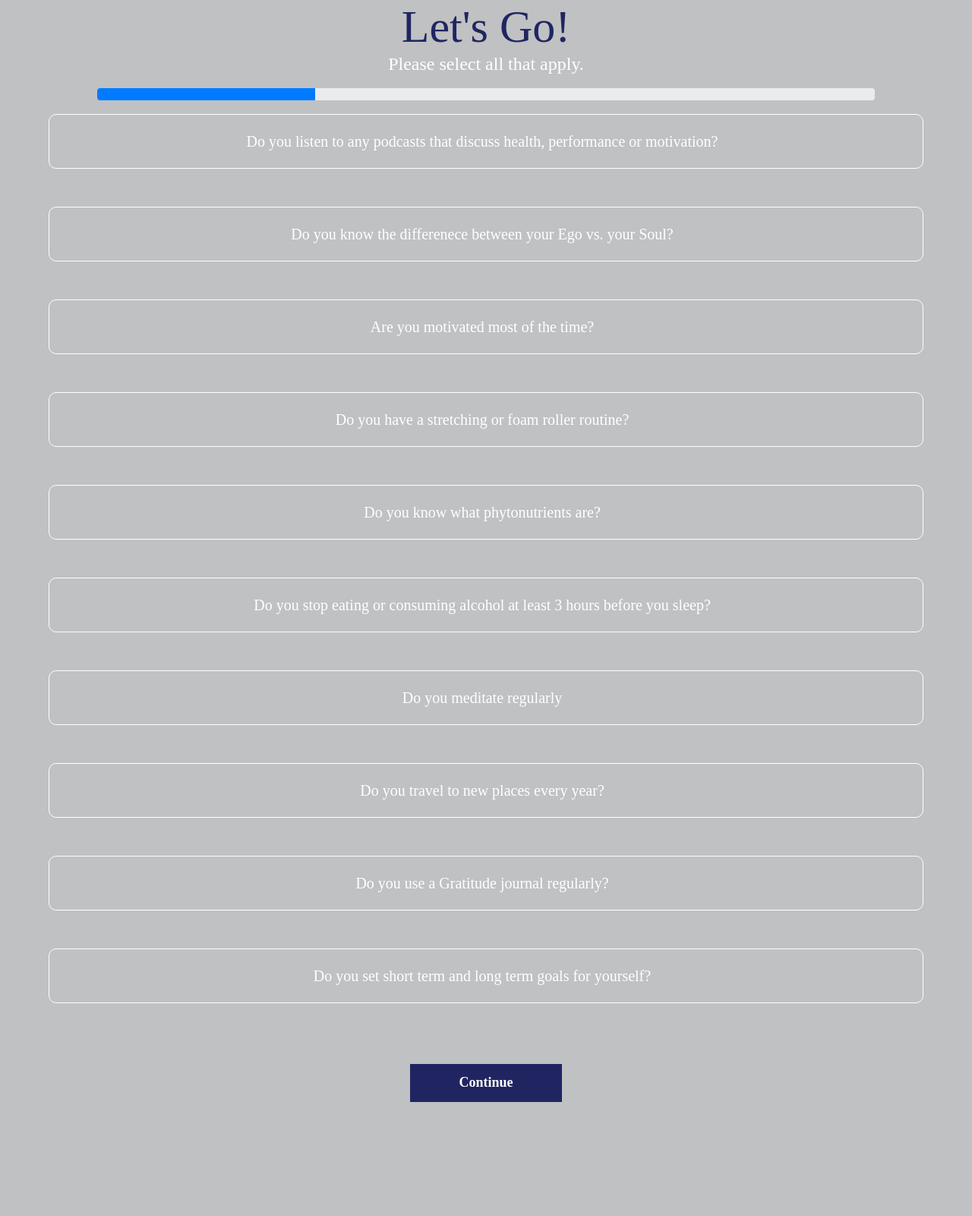
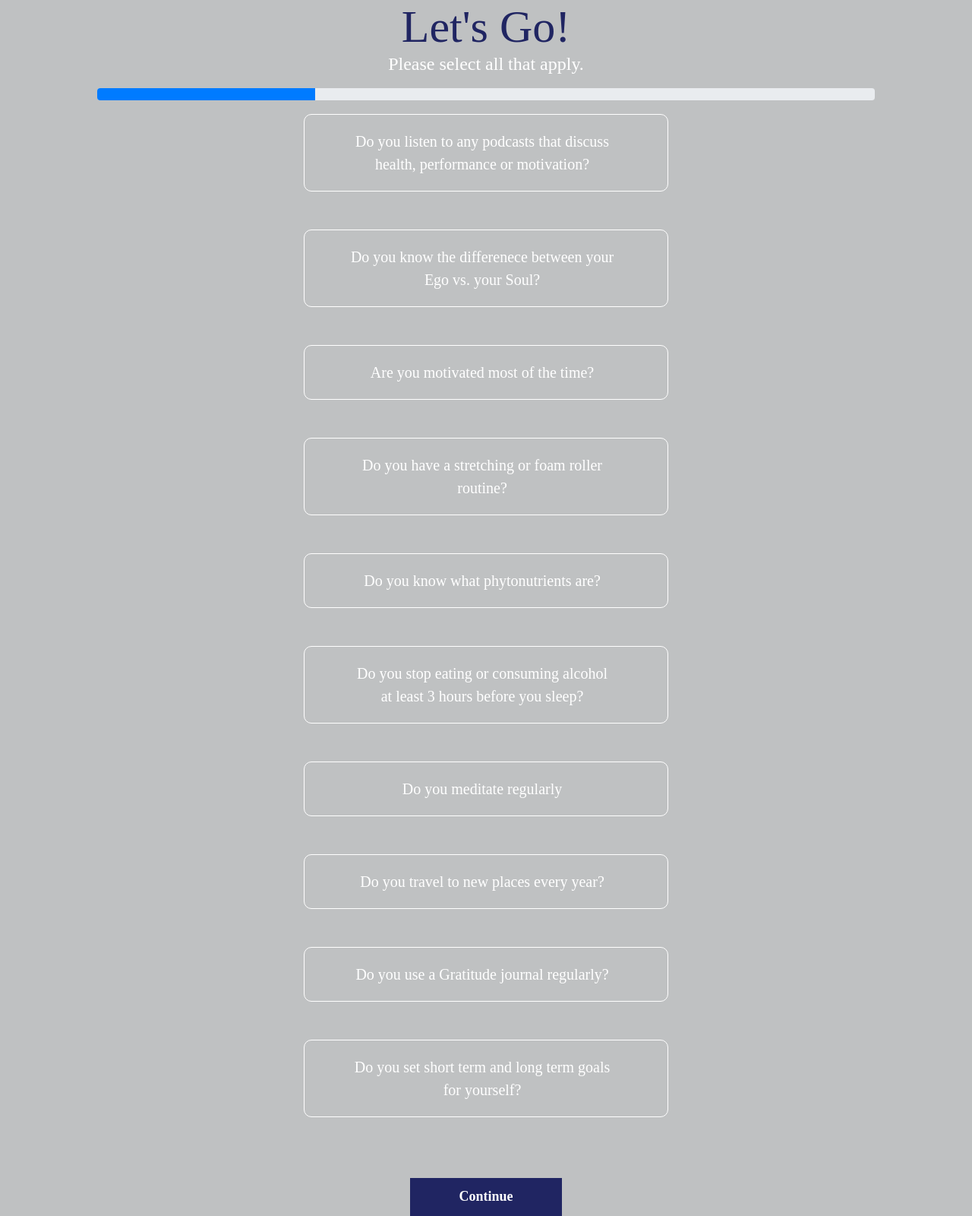
Before and after one commit to justinbather/lazarus-method, a Django app: page /accounts/onboarding/2 in a window 1280 px wide. Shown: the whole page at 76% size. Before the commit the page ends 1450 px from the top, so only its background shows below. Run offline with Django 4.2, Linux system fonts and the light colour scheme; the visitor is signed in with stand-in values (Sample User, id 1); data comes from the database, SQL or seed files in the repository; parts of the project's set-up code (start-up, migrations or seed data) failed here and were passed over; some web fonts are replaced.

Commit message:
onboarding task container max width 482px

```diff
--- a/accounts/templates/onboarding/onboarding2.html
+++ b/accounts/templates/onboarding/onboarding2.html
@@ -22,7 +22,7 @@
                             <!--
                         <li><input type="checkbox" name="question_true" id="{{ question.id }}" value="{{question.id}}"> {{question.question}} </li>
                     -->
-                        <li style="width:90vw;">
+                        <li style="width:90vw; max-width: 480px;">
                             <label type="checkbox" for="{{question.id}}">
                                 <input type="checkbox" id="{{question.id}}" name="question_true" value="{{question.id}}">
                                 {{question.question}}
--- a/accounts/templates/onboarding/onboarding3.html
+++ b/accounts/templates/onboarding/onboarding3.html
@@ -22,7 +22,7 @@
                             <!--
                         <li><input type="checkbox" name="question_true" id="{{ question.id }}" value="{{question.id}}"> {{question.question}} </li>
                     -->
-                        <li style="width:90vw;">
+                        <li style="width:90vw; max-width: 480px;">
                             <label type="checkbox" for="{{question.id}}">
                                 <input type="checkbox" id="{{question.id}}" name="question_true" value="{{question.id}}">
                                 {{question.question}}
--- a/accounts/templates/onboarding/onboarding4.html
+++ b/accounts/templates/onboarding/onboarding4.html
@@ -22,7 +22,7 @@
                             <!--
                         <li><input type="checkbox" name="question_true" id="{{ question.id }}" value="{{question.id}}"> {{question.question}} </li>
                     -->
-                        <li style="width:90vw;">
+                        <li style="width:90vw; max-width: 480px;">
                             <label type="checkbox" for="{{question.id}}">
                                 <input type="checkbox" id="{{question.id}}" name="question_true" value="{{question.id}}">
                                 {{question.question}}
--- a/accounts/templates/onboarding/onboarding5.html
+++ b/accounts/templates/onboarding/onboarding5.html
@@ -22,7 +22,7 @@
                             <!--
                         <li><input type="checkbox" name="question_true" id="{{ question.id }}" value="{{question.id}}"> {{question.question}} </li>
                     -->
-                        <li style="width:90vw;">
+                        <li style="width:90vw; max-width: 480px;">
                             <label type="checkbox" for="{{question.id}}">
                                 <input type="checkbox" id="{{question.id}}" name="question_true" value="{{question.id}}">
                                 {{question.question}}
--- a/accounts/templates/onboarding/onboarding6.html
+++ b/accounts/templates/onboarding/onboarding6.html
@@ -22,7 +22,7 @@
                             <!--
                         <li><input type="checkbox" name="question_true" id="{{ question.id }}" value="{{question.id}}"> {{question.question}} </li>
                     -->
-                        <li style="width:90vw;">
+                        <li style="width:90vw; max-width: 480px;">
                             <label type="checkbox" for="{{question.id}}">
                                 <input type="checkbox" id="{{question.id}}" name="question_true" value="{{question.id}}">
                                 {{question.question}}
--- a/accounts/templates/onboarding/onboarding7.html
+++ b/accounts/templates/onboarding/onboarding7.html
@@ -22,7 +22,7 @@
                             <!--
                         <li><input type="checkbox" name="question_true" id="{{ question.id }}" value="{{question.id}}"> {{question.question}} </li>
                     -->
-                        <li style="width:90vw;">
+                        <li style="width:90vw; max-width: 480px;">
                             <label type="checkbox" for="{{question.id}}">
                                 <input type="checkbox" id="{{question.id}}" name="question_true" value="{{question.id}}">
                                 {{question.question}}
```
